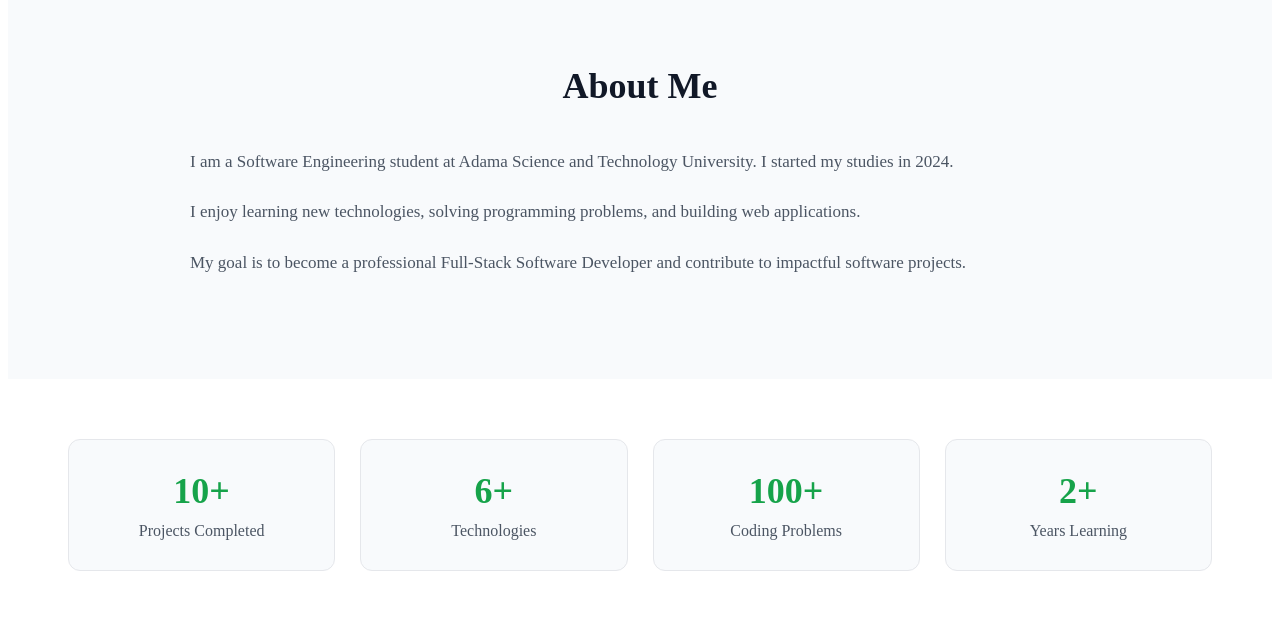
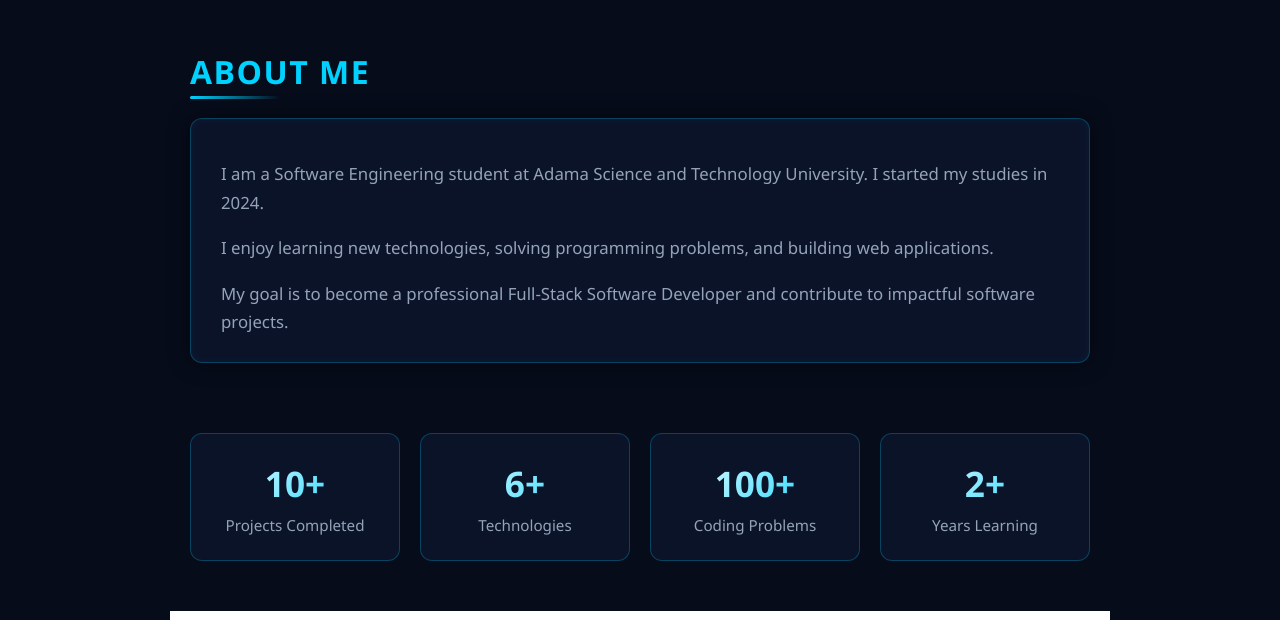
Before and after one commit to Edldev12/portfolio-React, a React (Vite) app: page / in a window 1280 px wide. Shown: the part 920-1540 px from the top of the page. Built offline with nearby package versions, Linux system fonts and the light colour scheme.

Commit message:
style about page

```diff
--- a/src/index.css
+++ b/src/index.css
@@ -0,0 +1,17 @@
+:root {
+  /* Main colors */
+  --bg-dark: #070c1b;
+  --card-bg: #0d152a;
+
+  /* Neon cyan accent */
+  --accent-blue: #00d2ff;
+  --accent-blue-hover: #00b8e6;
+  --accent-glow: rgba(0, 210, 255, 0.25);
+
+  /* Text */
+  --text-primary: #ffffff;
+  --text-secondary: #8a99ad;
+
+  /* Borders */
+  --border-color: #1e2d4a;
+}
--- a/src/pages/About/About.css
+++ b/src/pages/About/About.css
@@ -1,96 +1,109 @@
-/* ================= ABOUT ================= */
+/* About.css */
+
+:root {
+  --bg-dark: #070c1b;
+  --card-bg: #0b1329;
+  --accent-cyan: #00d2ff;
+  --accent-blue: #0052d4;
+  --text-primary: #ffffff;
+  --text-secondary: #94a3b8;
+  --border-glow: rgba(0, 210, 255, 0.25);
+}
+
+body {
+  background-color: var(--bg-dark);
+  color: var(--text-primary);
+  font-family: 'Segoe UI', Tahoma, Geneva, Verdana, sans-serif;
+  margin: 0;
+  padding: 0;
+}
+
+/* ================= ABOUT SECTION ================= */
 
 .section {
-  padding: 80px 60px;
-  background-color: #f8fafc;
+  max-width: 900px;
+  margin: 40px auto;
+  padding: 30px 20px;
 }
 
-.section>h2 {
-  text-align: center;
-  font-size: 36px;
-  margin-bottom: 40px;
-  color: #111827;
+.section h2 {
+  font-size: 2rem;
+  color: var(--accent-cyan);
+  text-transform: uppercase;
+  letter-spacing: 1.5px;
+  position: relative;
+  display: inline-block;
+  margin-bottom: 25px;
+}
+
+.section h2::after {
+  content: "";
+  position: absolute;
+  bottom: -6px;
+  left: 0;
+  width: 50%;
+  height: 3px;
+  background: linear-gradient(90deg, var(--accent-cyan), transparent);
+  border-radius: 2px;
 }
 
 .about-content {
-  max-width: 900px;
-  margin: 0 auto;
+  background: var(--card-bg);
+  border: 1px solid var(--border-glow);
+  border-radius: 12px;
+  padding: 25px 30px;
+  box-shadow: 0 0 20px rgba(0, 0, 0, 0.5), inset 0 0 10px rgba(0, 210, 255, 0.05);
 }
 
 .about-content p {
-  font-size: 17px;
-  line-height: 1.8;
-  color: #4b5563;
-  margin-bottom: 20px;
+  color: var(--text-secondary);
+  font-size: 1.05rem;
+  line-height: 1.7;
+  margin-bottom: 15px;
 }
 
-/* ================= STATS ================= */
+.about-content p:last-child {
+  margin-bottom: 0;
+}
+
+/* ================= STATS SECTION ================= */
 
 .stats {
   display: grid;
-  grid-template-columns: repeat(4, 1fr);
-  gap: 25px;
-  padding: 60px;
-  background-color: #ffffff;
+  grid-template-columns: repeat(auto-fit, minmax(180px, 1fr));
+  gap: 20px;
+  max-width: 900px;
+  margin: 20px auto 50px auto;
+  padding: 0 20px;
 }
 
 .stat-card {
+  background: var(--card-bg);
+  border: 1px solid var(--border-glow);
+  border-radius: 12px;
+  padding: 25px 15px;
   text-align: center;
-  padding: 30px 20px;
-  border-radius: 12px;
-  background-color: #f8fafc;
-  border: 1px solid #e5e7eb;
-  transition: transform 0.3s ease;
+  transition: transform 0.3s ease, box-shadow 0.3s ease, border-color 0.3s ease;
 }
 
 .stat-card:hover {
   transform: translateY(-5px);
+  border-color: var(--accent-cyan);
+  box-shadow: 0 0 20px rgba(0, 210, 255, 0.3);
 }
 
 .stat-card h2 {
-  margin: 0 0 10px;
-  font-size: 36px;
-  color: #16a34a;
+  margin: 0;
+  font-size: 2.2rem;
+  background: linear-gradient(135deg, #ffffff 0%, var(--accent-cyan) 100%);
+  -webkit-background-clip: text;
+  -webkit-text-fill-color: transparent;
 }
 
 .stat-card p {
-  margin: 0;
-  color: #4b5563;
-  font-size: 16px;
+  margin-top: 8px;
+  margin-bottom: 0;
+  color: var(--text-secondary);
+  font-size: 0.95rem;
+  font-weight: 500;
 }
-
-/* ================= MOBILE ================= */
-
-@media (max-width: 768px) {
-  .section {
-    padding: 60px 20px;
-  }
-
-  .section>h2 {
-    font-size: 30px;
-  }
-
-  .about-content p {
-    font-size: 16px;
-  }
-
-  .stats {
-    grid-template-columns: repeat(2, 1fr);
-    padding: 40px 20px;
-    gap: 15px;
-  }
-
-  .stat-card {
-    padding: 25px 15px;
-  }
-
-  .stat-card h2 {
-    font-size: 30px;
-  }
-}
-
-@media (max-width: 480px) {
-  .stats {
-    grid-template-columns: 1fr;
-  }
-}
```
